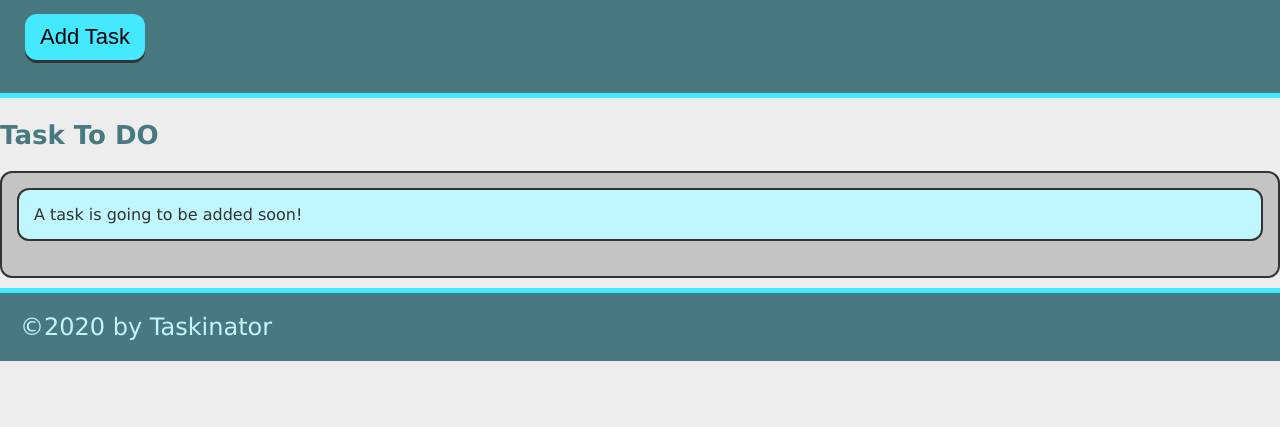
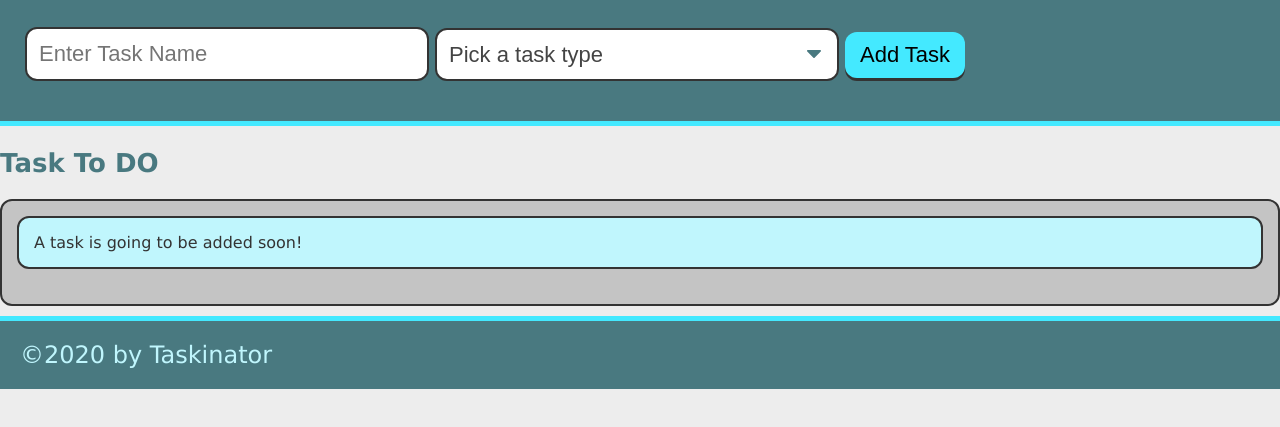
Before and after one commit to anikayoka/taskinator, a plain HTML site: page index.html in a window 1280 px wide. Shown: the part 115-542 px from the top of the page. Drawn offline with Linux system fonts and the light colour scheme.

Commit message:
add for submission

```diff
--- a/assets/js/script.js
+++ b/assets/js/script.js
@@ -1,11 +1,13 @@
-var buttonEl = document.querySelector("#save-task");
+var formEl = document.querySelector("#task-form");
 var tasksToDoEl = document.querySelector("#tasks-to-do");
 
 var createTaskHandler = function() {
+  event.preventDefault();
+
   var listItemEl = document.createElement("li");
   listItemEl.className = "task-item";
   listItemEl.textContent = "This is a new task.";
   tasksToDoEl.appendChild(listItemEl);
   };
 
-buttonEl.addEventListener("click", createTaskHandler);
+formEl.addEventListener("submit", createTaskHandler);
--- a/index.html
+++ b/index.html
@@ -11,7 +11,23 @@
   <header>
     <h1 class="page-title">Taskinator</h1>
     <p>Click the button below to add new task!</p>
-    <button class="btn" id="save-task">Add Task</button>
+    <form id="task-form">
+      <div class="form-group">
+        <input type="text" name="task-name" placeholder="Enter Task Name" />
+      </div>
+      <div class="form-group">
+        <select name="task-type" class="select-dropdown">
+          <option value="" disabled selected>Pick a task type</option>
+          <option value="Print">Print</option>
+          <option value="Web">Web</option>
+          <option value="Mobile">Mobile</option>
+        </select>
+      </div>
+      <div class="form-group">
+        <button class="btn" id="save-task">Add Task</button>
+      </div>
+    </form>
+
   </header>
 
   <main class="page=content">
```
